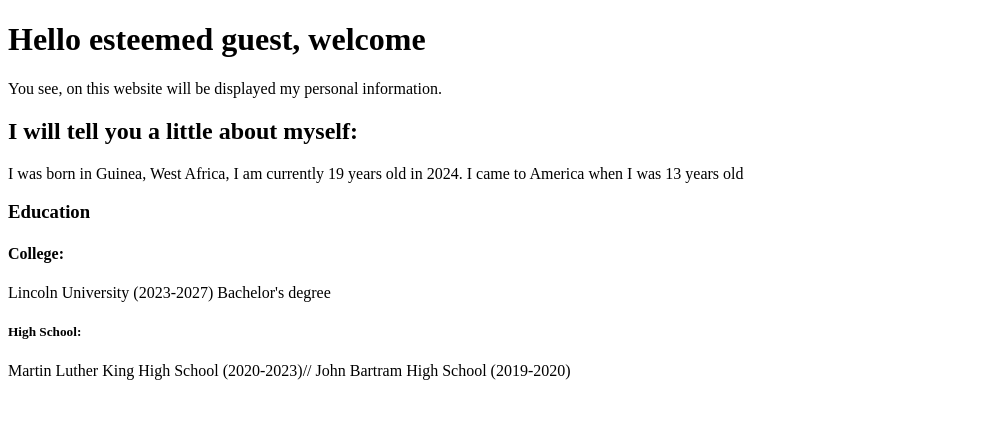
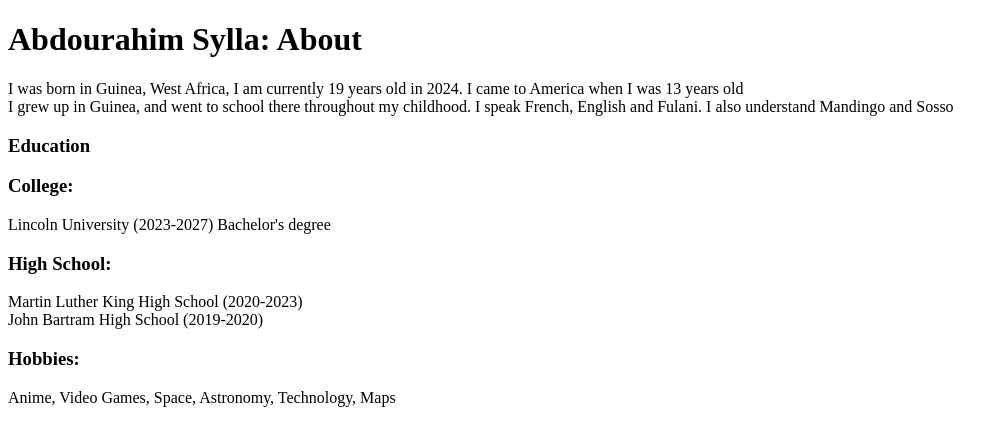
Before and after one commit to adeoluafo/Abdourahim445.github.io, a plain HTML site: page index.html in a window 1280 px wide. Shown: the whole page, without its empty margins (0-1008 px from the left). Drawn offline with Linux system fonts and the light colour scheme.

Commit message:
Update index.html

```diff
--- a/index.html
+++ b/index.html
@@ -4,15 +4,16 @@
       <title>Welcome to ME</title>
     </head>
     <body>
-        <h1>Hello esteemed guest, welcome</h1>
-        <p>You see, on this website will be displayed my personal information.</p>
-        <h2>I will tell you a little about myself:</h2>
-        <p>I was born in Guinea, West Africa, I am currently 19 years old in 2024. I came to America when I was 13 years old</p>
+        <h1>Abdourahim Sylla: About</h1>
+        <p>I was born in Guinea, West Africa, I am currently 19 years old in 2024. I came to America when I was 13 years old<br>
+        I grew up in Guinea, and went to school there throughout my childhood. I speak French, English and Fulani. I also understand Mandingo and Sosso</p>
         <h3>Education</h3>
-        <h4>College:</h4>
+        <h3>College:</h3>
         <p>Lincoln University (2023-2027) Bachelor's degree</p>
-        <h5>High School:</h5>
-        <p>Martin Luther King High School (2020-2023)//
+        <h3>High School:</h3>
+        <p>Martin Luther King High School (2020-2023)<br>
         John Bartram High School (2019-2020)</p>
+        <h3>Hobbies:</h3>
+        <p>Anime, Video Games, Space, Astronomy, Technology, Maps</p>
     </body>
   </html>
```
